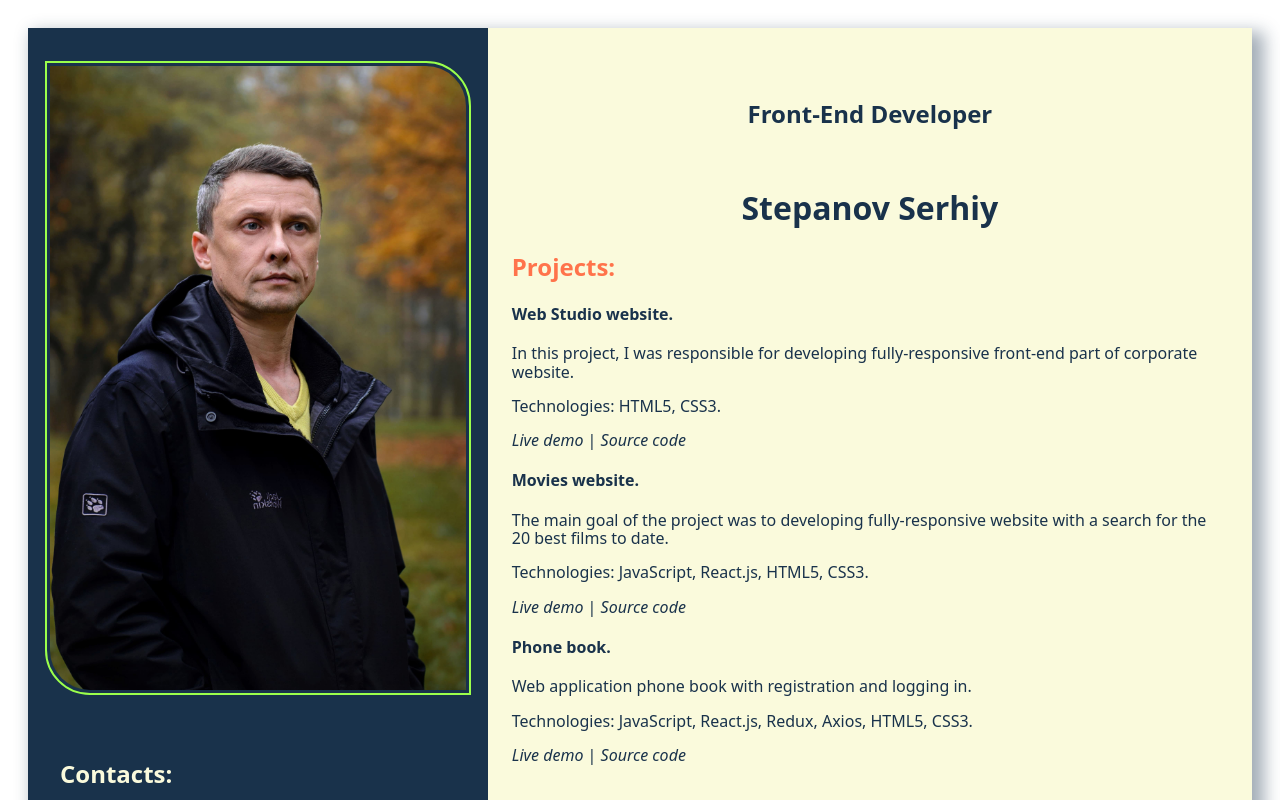
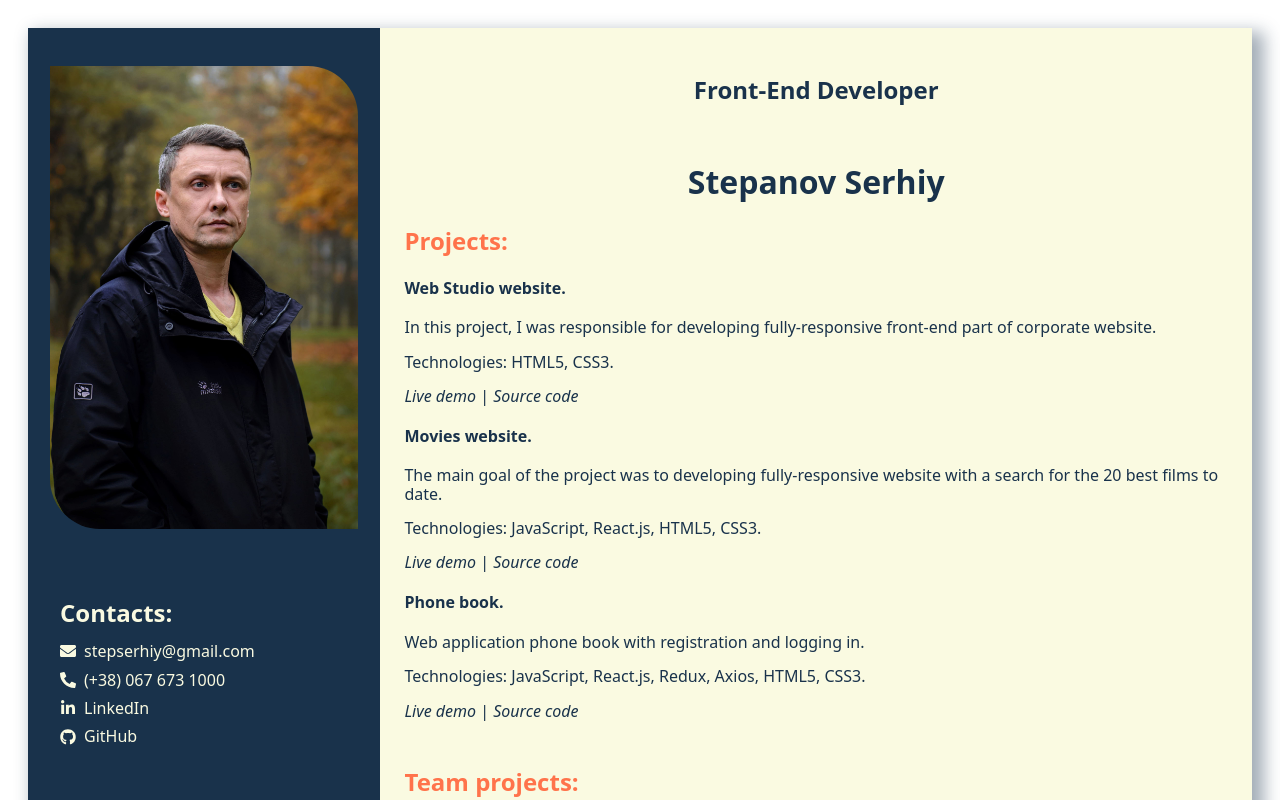
Before and after one commit to SerhiyStepanov/resume, a React (Create React App) app: page / in a window 1280 px wide. Shown: the top 800 px of the page. Built offline with nearby package versions, Linux system fonts and the light colour scheme.

Commit message:
fixed css

```diff
--- a/src/components/contacts/contacts.module.css
+++ b/src/components/contacts/contacts.module.css
@@ -47,9 +47,8 @@
 .link:hover,
 .link:focus {
   color: var(--acсent-color);
-  text-decoration-style: solid;
-  transform: scale(1.03);
-  transition: transform 500ms var(--cubic);
+  transform: scale(1.02);
+  transition: transform 500ms var(--cubic), color 500ms var(--cubic);
 }
 
 .link:after {
--- a/src/components/mainView/main.module.css
+++ b/src/components/mainView/main.module.css
@@ -20,8 +20,8 @@
 .title {
   display: inline-block;
   position: relative;
+  margin-top: 0;
   margin-bottom: 60px;
-  padding-bottom: 2px;
   text-align: center;
   font-size: 24px;
   color: var(--dark-color);
--- a/src/components/photo/photo.module.css
+++ b/src/components/photo/photo.module.css
@@ -4,10 +4,23 @@
 }
 
 .photo {
+  border-top-right-radius: 50px;
+  border-bottom-left-radius: 50px;
+  outline-offset: 2px;
   outline-style: double;
-  outline-width: 2px;
+  outline-width: 4px;
+  outline-color: transparent;
+  cursor: pointer;
+
+  transition: outline 500ms linear;
+}
+
+.photo:hover,
+.photo:focus {
+  outline-offset: 2px;
+  outline-style: double;
+  outline-width: 4px;
   outline-color: var(--acсent-color);
-  outline-offset: 3px;
-  border-top-right-radius: 40px;
-  border-bottom-left-radius: 40px;
+
+  transition: outline 500ms linear;
 }
--- a/src/components/sideBarView/sideBar.module.css
+++ b/src/components/sideBarView/sideBar.module.css
@@ -7,7 +7,7 @@
 
 @media screen and (min-width: 480px) {
   .container {
-    width: calc(60%);
+    width: calc(100% - 60%);
   }
 }
 
--- a/src/index.css
+++ b/src/index.css
@@ -1,5 +1,5 @@
 body {
-  margin: 0x;
+  /* margin: 0x; */
   padding: 28px 28px;
   font-family: -apple-system, BlinkMacSystemFont, "Segoe UI", "Roboto", "Oxygen",
     "Ubuntu", "Cantarell", "Fira Sans", "Droid Sans", "Helvetica Neue",
@@ -23,7 +23,7 @@ img {
   --primary-color: rgb(255, 115, 75);
   --acсent-color: rgb(155, 255, 75);
   --dark-color: rgb(25, 50, 75);
-  --light-color: rgb(250, 250, 220);
+  --light-color: rgb(250, 250, 225);
 
   --cubic: cubic-bezier(0.23, 1, 0.32, 1);
 }
```
